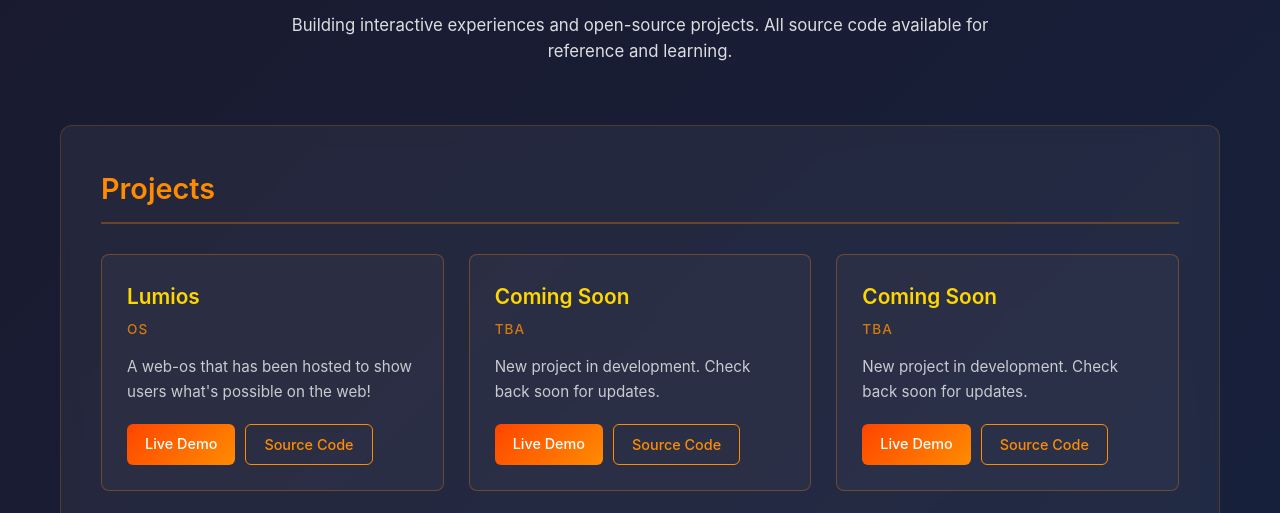
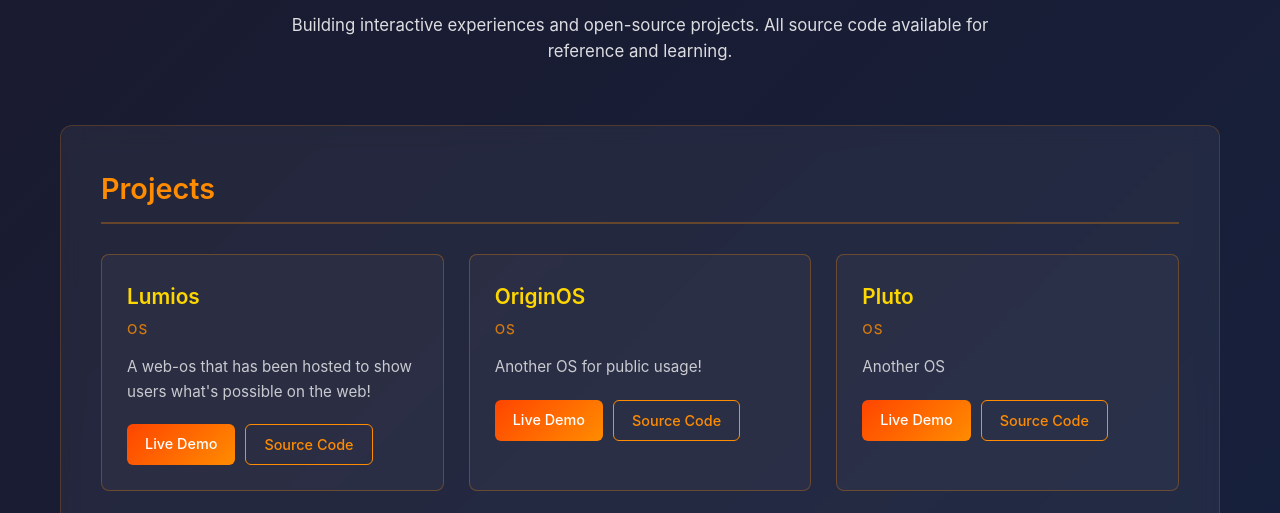
Before and after one commit to TheStoreGuy/pyrodev, a plain HTML site: page index.html in a window 1280 px wide. Shown: the part 221-734 px from the top of the page. Drawn offline with Linux system fonts and the light colour scheme.

Commit message:
Update index.html

```diff
--- a/index.html
+++ b/index.html
@@ -286,28 +286,28 @@
                 <div class="project-item">
                     <div class="project-header">
                         <div>
-                            <h3 class="project-name">Coming Soon</h3>
-                            <p class="project-type">TBA</p>
+                            <h3 class="project-name">OriginOS</h3>
+                            <p class="project-type">OS</p>
                         </div>
                     </div>
-                    <p class="project-desc">New project in development. Check back soon for updates.</p>
+                    <p class="project-desc">Another OS for public usage!</p>
                     <div class="project-links">
-                        <a href="#" class="btn btn-primary" target="_blank" rel="noopener noreferrer">Live Demo</a>
-                        <a href="#" class="btn btn-secondary" target="_blank" rel="noopener noreferrer">Source Code</a>
+                        <a href="https://origin.mistium.com/" class="btn btn-primary" target="_blank" rel="noopener noreferrer">Live Demo</a>
+                        <a href="https://github.com/TheStoreGuy/Origin-OS" class="btn btn-secondary" target="_blank" rel="noopener noreferrer">Source Code</a>
                     </div>
                 </div>
 
                 <div class="project-item">
                     <div class="project-header">
                         <div>
-                            <h3 class="project-name">Coming Soon</h3>
-                            <p class="project-type">TBA</p>
+                            <h3 class="project-name">Pluto</h3>
+                            <p class="project-type">OS</p>
                         </div>
                     </div>
-                    <p class="project-desc">New project in development. Check back soon for updates.</p>
+                    <p class="project-desc">Another OS</p>
                     <div class="project-links">
-                        <a href="#" class="btn btn-primary" target="_blank" rel="noopener noreferrer">Live Demo</a>
-                        <a href="#" class="btn btn-secondary" target="_blank" rel="noopener noreferrer">Source Code</a>
+                        <a href="http://pluto.pyrodev.work/" class="btn btn-primary" target="_blank" rel="noopener noreferrer">Live Demo</a>
+                        <a href="https://github.com/TheStoreGuy/pluto" class="btn btn-secondary" target="_blank" rel="noopener noreferrer">Source Code</a>
                     </div>
                 </div>
 
```
